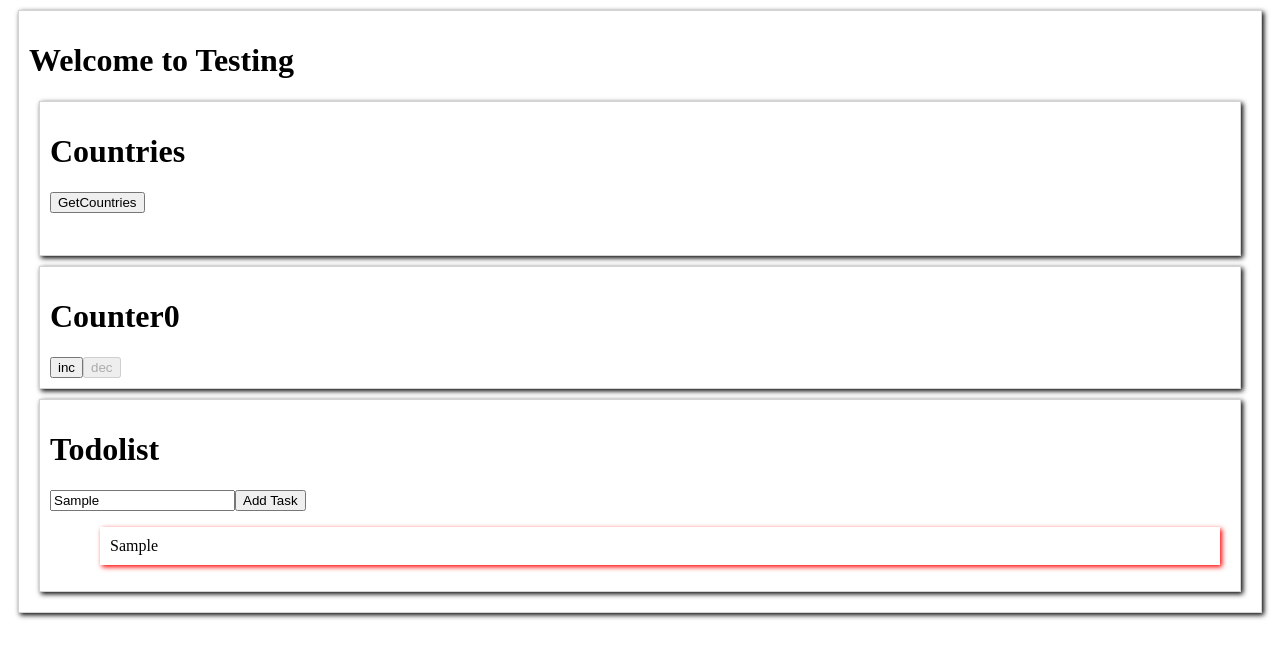
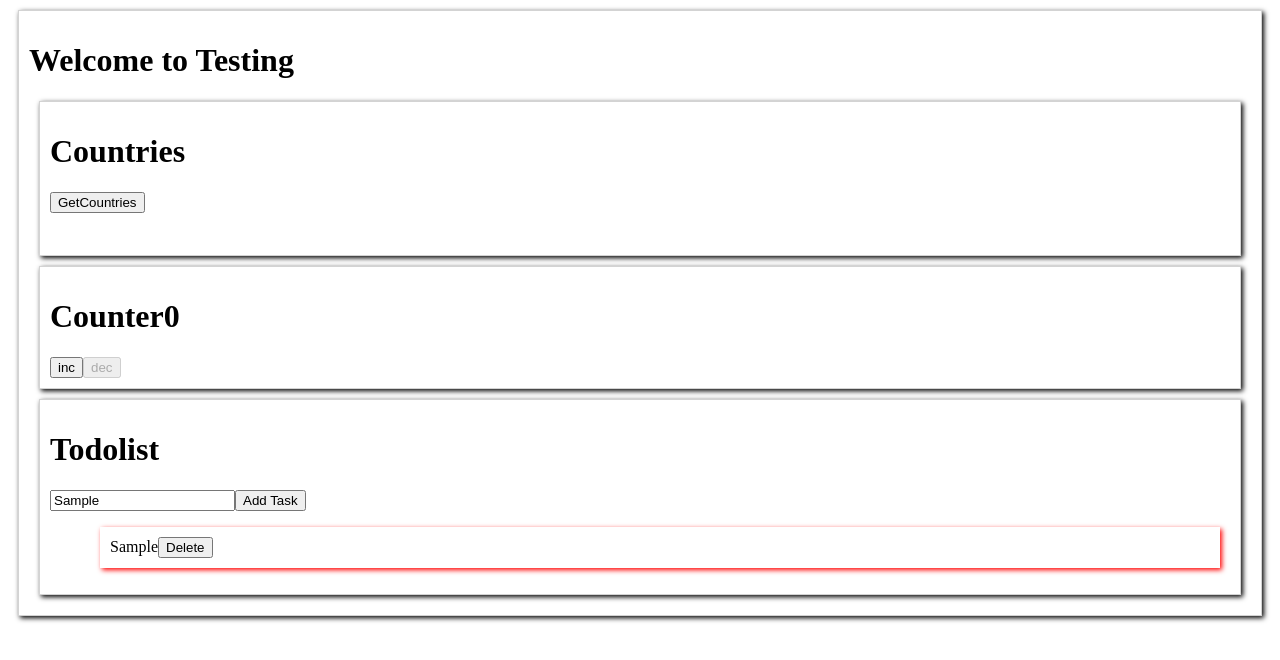
Before and after one commit to edupoly/basic, a React (Create React App) app: page / in a window 1280 px wide. Both pictures are taken after typing "Sample" into the empty fields and a click on the button "Add Task". Shown: the top 660 px of the page. Built offline with nearby package versions, Linux system fonts and the light colour scheme.

Commit message:
testing todo

```diff
--- a/src/Countries.jsx
+++ b/src/Countries.jsx
@@ -15,8 +15,8 @@ function Countries() {
 
         <ul style={{display:'flex','flexWrap':'wrap'}}>
             {
-                countries && countries.map((c)=>{
-                    return (<li style={{width:'100px'}} data-testid="country">
+                countries && countries.map((c,i)=>{
+                    return (<li style={{width:'100px'}} data-testid="country" key={i}>
                                 {c.name}
                             </li>)
                 })
--- a/src/Todolist.jsx
+++ b/src/Todolist.jsx
@@ -11,6 +11,11 @@ function Todolist() {
     function addTask(){
         settodos([...todos,task])
     }
+    function deleteTask(ind){
+        var temp = [...todos];
+        temp.splice(ind,1)
+        settodos([...temp])
+    }
   return (
     <div className='betterview'>
         <h1>Todolist</h1>
@@ -19,7 +24,11 @@ function Todolist() {
         <ul data-testid='todolist'>
         {
             todos.map((s,i)=>{
-                return <li className="task" data-testid='todo' key={i}>{s}</li>
+                return (
+                <li className="task" data-testid='todo' key={i}>
+                    {s}
+                    <button onClick={()=>{deleteTask(i)}}>Delete</button>
+                </li>)
             })
         }
         </ul>
```
Also changed, not shown: 1 other file (tests, documents, lock files or other folders).
